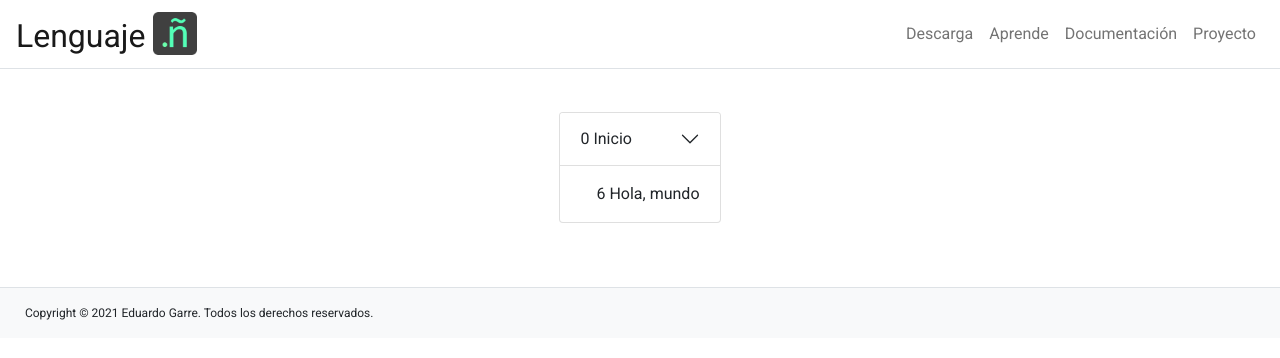
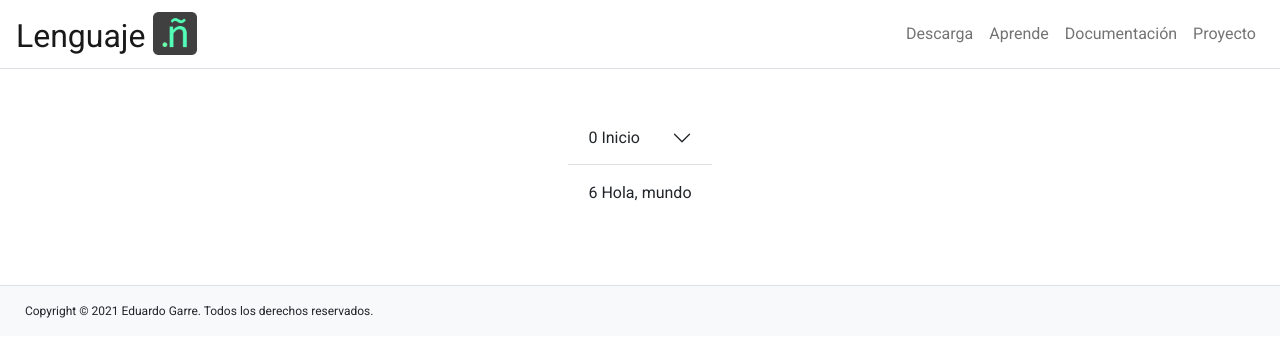
Before and after one commit to eduardogarre/frontend_lenguaje, a React (Create React App) app: page /aprende in a window 1280 px wide. Shown: the top 358 px of the page. Built offline with nearby package versions, Linux system fonts and the light colour scheme.

Commit message:
Ajustando formato del menú lateral

```diff
--- a/src/components/Acordeon.js
+++ b/src/components/Acordeon.js
@@ -11,7 +11,7 @@ const Acordeon = ({ inicial, jerarquía }) => {
     const [idAcordeonBotón] = useState(_uniqueId('idAcordeonBotón-'));
 
     return (
-        <div id={idAcordeon} className="accordion">
+        <div id={idAcordeon} className="accordion accordion-flush">
             {
                 jerarquía.map((elemento) => {
                     console.log("Acordeon: jerarquía.map() ... elemento N \n" + elemento)
--- a/src/components/AcordeonContenido.js
+++ b/src/components/AcordeonContenido.js
@@ -15,7 +15,7 @@ const AcordeonContenido = ({ contenido, idPadre, idContenido, idBotón }) => {
     }
 
     return (
-        <div id={idContenido} className={"accordion-collapse ms-3" + (terminal ? " show" : " collapse")} aria-labelledby={terminal ? "" : idBotón}>
+        <div id={idContenido} className={"accordion-collapse" + (terminal ? " show" : " ms-3 collapse")} aria-labelledby={terminal ? "" : idBotón}>
             <div className="accordion-body">
 
                 {terminal ?
```
